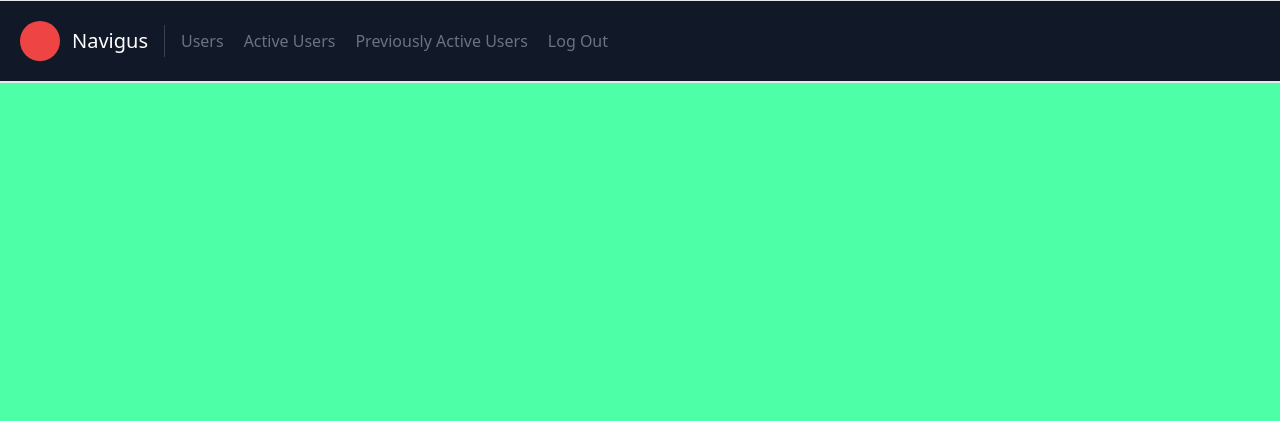
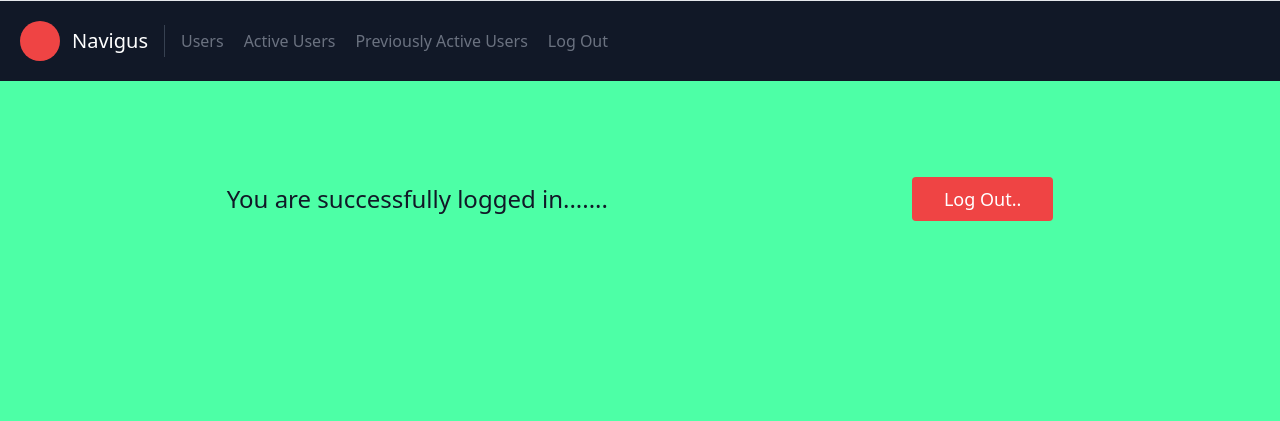
Before and after one commit to uditraj111/udnavigus, a PHP site: page / in a window 1280 px wide. Shown: the top 421 px of the page. Run offline with PHP 8.4, Linux system fonts and the light colour scheme; the visitor is signed in with stand-in values (Sample User, id 1).

Commit message:
Add files via upload

```diff
--- a/index.php
+++ b/index.php
@@ -51,8 +51,16 @@ if((!isset($_SESSION['un']))&&(!isset($_SESSION['ps'])))
 
   </div>
 </header>
-<hr>
-<hr>
+<section class="text-gray-700 body-font">
+  <div class="container px-5 py-24 mx-auto">
+    <div class="lg:w-2/3 flex flex-col sm:flex-row sm:items-center items-start mx-auto">
+      <h1 class="flex-grow sm:pr-16 text-2xl font-medium title-font text-gray-900">You are successfully logged in.......</h1>
+
+      <button class="flex-shrink-0 text-white bg-red-500 border-0 py-2 px-8 focus:outline-none hover:bg-indigo-600 rounded text-lg mt-10 sm:mt-0" ><a href="logout.php">Log Out..</button>
+    </div>
+  </div>
+</section>
+
 <footer class="text-gray-500 bg-gray-900 body-font" id="footer">
   <div class="container px-5 py-8 mx-auto flex items-center sm:flex-row flex-col">
     <a class="flex title-font font-medium items-center md:justify-start justify-center text-white">
--- a/previous.php
+++ b/previous.php
@@ -133,8 +133,9 @@ if((!isset($_SESSION['un']))&&(!isset($_SESSION['ps'])))
     $resultset=mysqli_query($link,$qry);
 
 
-     $mytable=<<<Tab
+    $mytable=<<<Tab
     <table border=3 cellspacing="5" align="center" width="500">
+   <tr><th>NAME</th><th>TIME</th></tr>th="500">
 
 Tab;
     while($row=mysqli_fetch_row($resultset))
```
